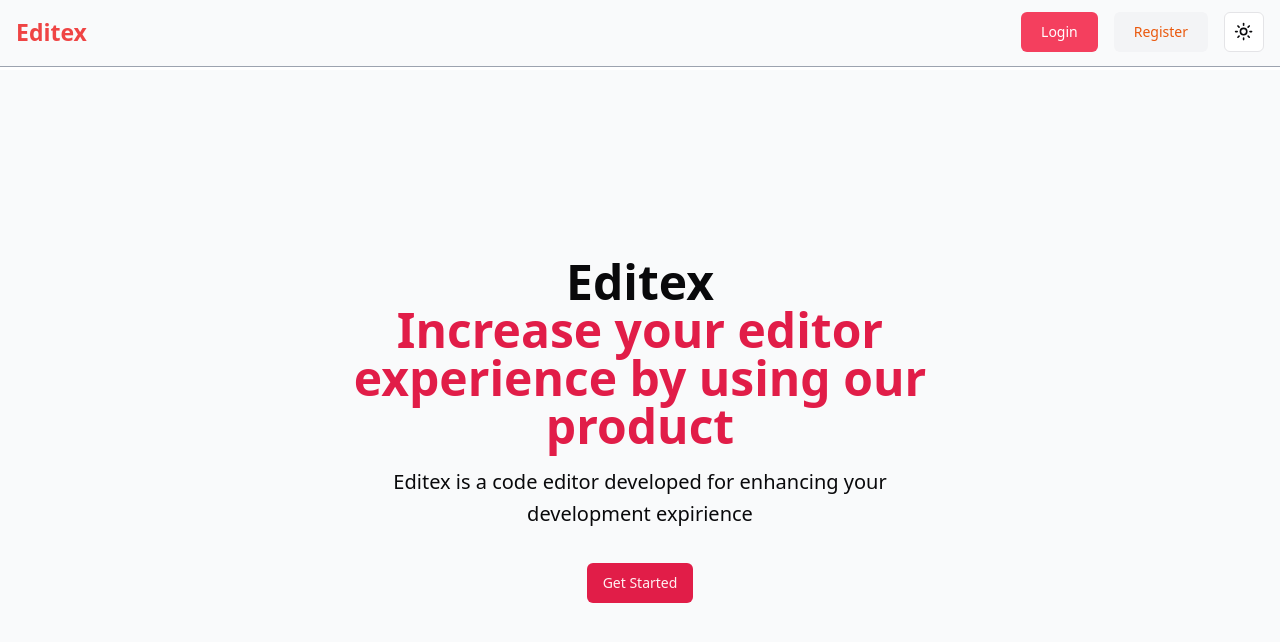
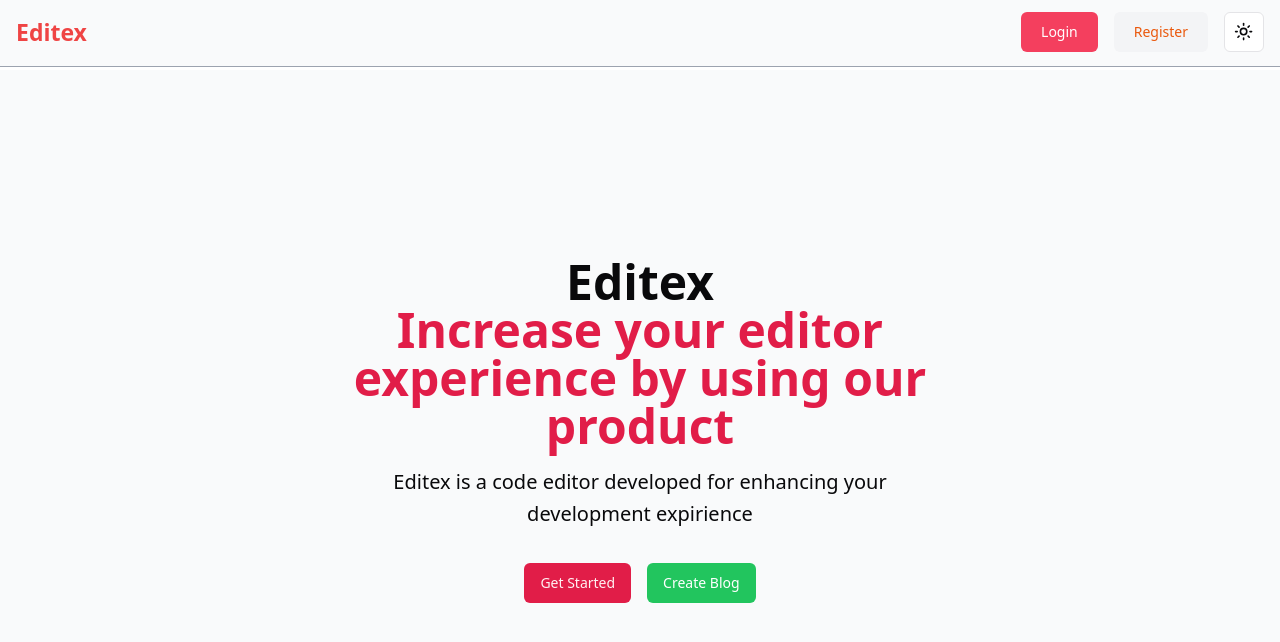
Before and after one commit to HadeedTariq/editex, a React (Vite) app in the folder client/: page / in a window 1280 px wide. Shown: the top 642 px of the page. Built offline with nearby package versions, Linux system fonts and the light colour scheme; no server answers.

Commit message:
blog-handler: blog creation functionality completed

```diff
--- a/client/src/routes/app/pages/CreateBlog.tsx
+++ b/client/src/routes/app/pages/CreateBlog.tsx
@@ -45,6 +45,7 @@ import { blogApi } from "@/lib/axios";
 import { useFullApp } from "@/hooks/useFullApp";
 import { toast } from "@/components/ui/use-toast";
 import { Navigate } from "react-router-dom";
+import Loading from "@/components/ui/loading";
 
 function BlogCreationForm() {
   const form = useForm<BlogSchema>({
@@ -94,7 +95,7 @@ function BlogCreationForm() {
         }/image/upload`,
         data
       );
-      form.setValue("image", resp.data.url);
+      form.setValue("image", resp.data.secure_url);
     } catch (err) {
       form.setValue("image", "");
       toast({
@@ -110,6 +111,7 @@ function BlogCreationForm() {
     });
     return <Navigate to={"/"} />;
   }
+
   return (
     <>
       <Form {...form}>
@@ -182,7 +184,7 @@ function BlogCreationForm() {
               </FormItem>
             )}
           />
-          {!image ? (
+          {!image && (
             <FormField
               control={form.control}
               name="image"
@@ -251,12 +253,14 @@ function BlogCreationForm() {
                 </FormItem>
               )}
             />
-          ) : (
+          )}
+          {image?.includes("https") && (
             <img
               src={image}
               className="border-2 border-dotted border-current size-[300px] object-cover"
             />
           )}
+          {image === "loading" && <Loading />}
           <div className="flex flex-col gap-4">
             <FormLabel>Blog content</FormLabel>
             <MDEditor
--- a/client/src/routes/app/pages/Home.tsx
+++ b/client/src/routes/app/pages/Home.tsx
@@ -6,14 +6,14 @@ import { useNavigate } from "react-router-dom";
 const Home = () => {
   const navigate = useNavigate();
   const { user } = useFullApp();
-  const redirectToMainApp = () => {
+  const redirection = (url: string) => {
     if (!user) {
       toast({
         title: "Authentication required",
       });
       return;
     }
-    navigate("/project");
+    navigate(url);
   };
   return (
     <section className="bg-gray-50 dark:bg-gray-800 w-full h-screen">
@@ -33,7 +33,13 @@ const Home = () => {
           </p>
 
           <div className="mt-8 flex flex-wrap justify-center gap-4">
-            <Button onClick={redirectToMainApp}>Get Started</Button>
+            <Button onClick={() => redirection("/project")}>Get Started</Button>
+            <Button
+              onClick={() => redirection("/createBlog")}
+              variant={"project"}
+            >
+              Create Blog
+            </Button>
           </div>
         </div>
       </div>
```
Also changed, not shown: 1 other file (tests, documents, lock files or other folders).
